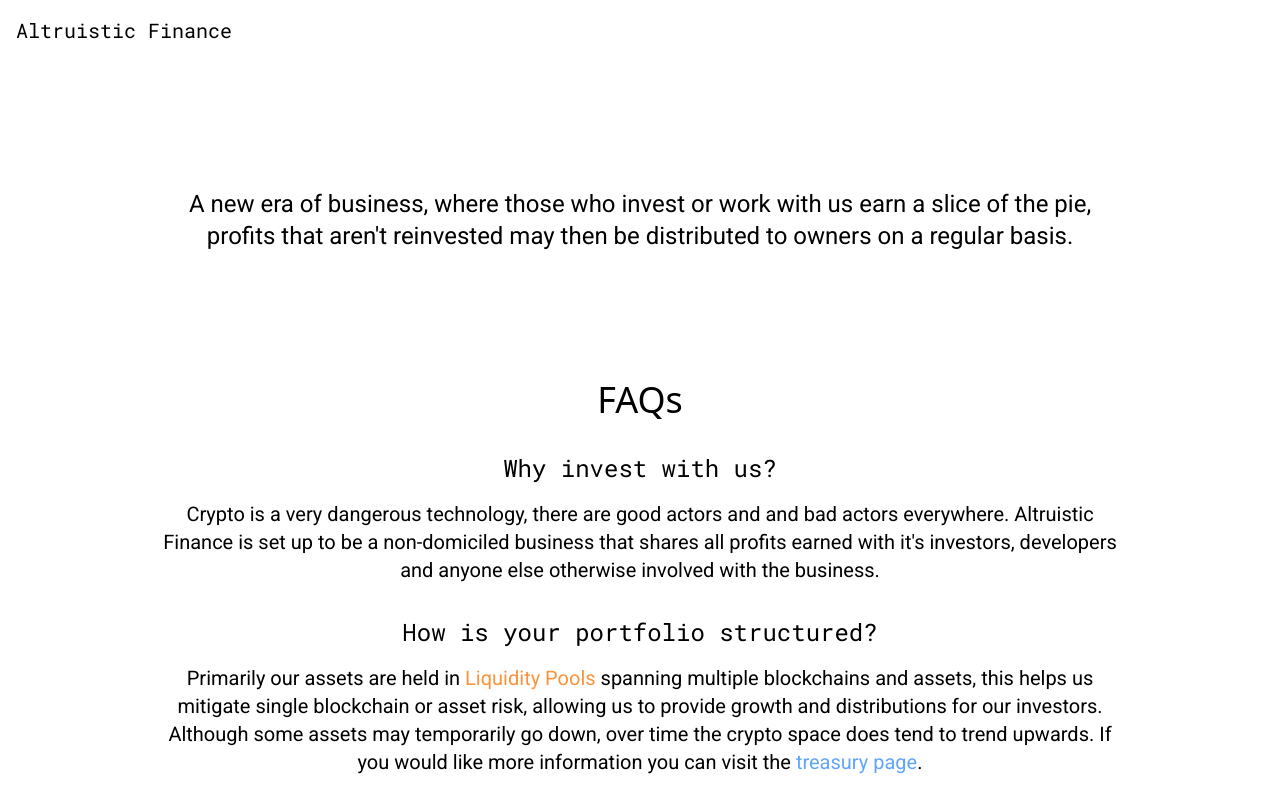
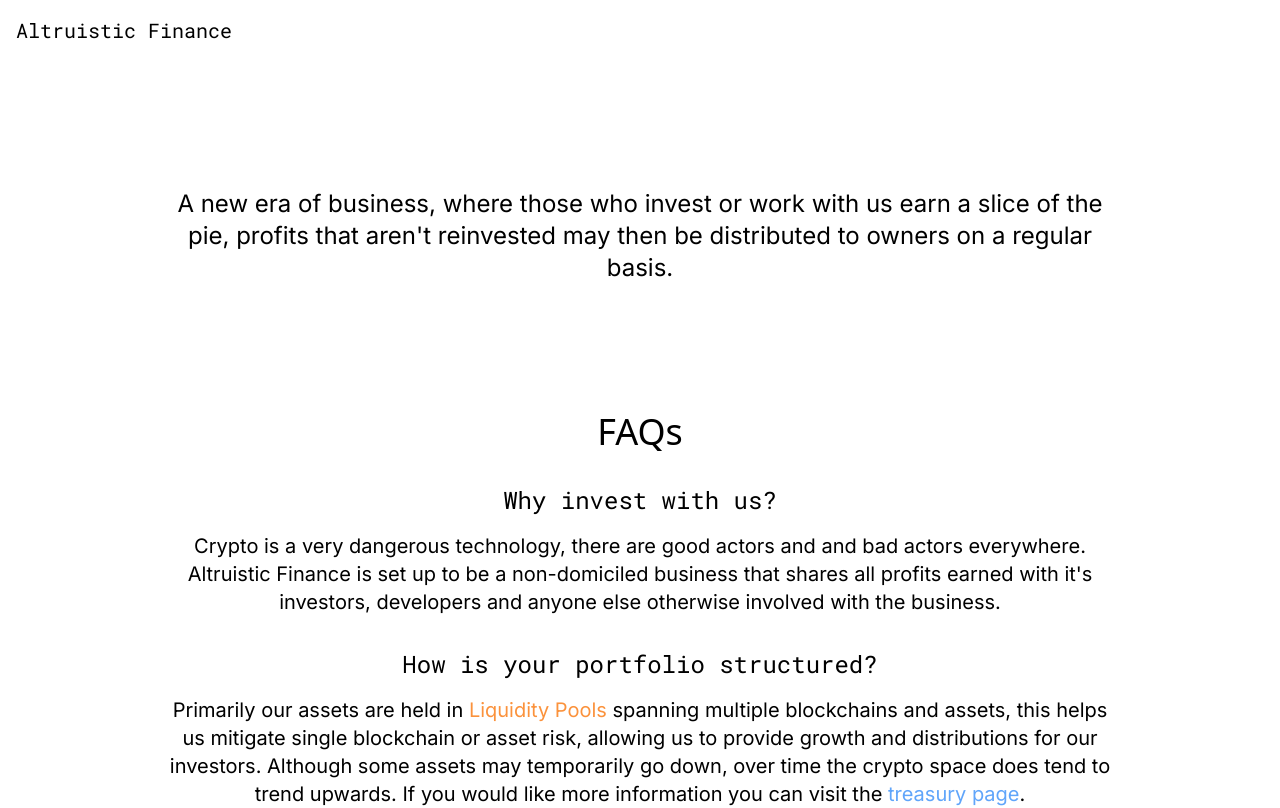
Before and after one commit to AltruisticFinance/website, a Next.js app: page / in a window 1280 px wide. Shown: the top 808 px of the page. Built offline with nearby package versions, Linux system fonts and the light colour scheme.

Commit message:
Uniform fonts.

```diff
--- a/app/page.tsx
+++ b/app/page.tsx
@@ -3,6 +3,7 @@ import Link from "next/link";
 
 const roboto = Roboto({ weight: '400', subsets: ["latin"] });
 const robotoMono = Roboto_Mono({ weight: '400', subsets: ["latin"] });
+const inter = Inter({ subsets: ["latin"] });
 
 interface FAQItem {
   title: string,
@@ -13,7 +14,7 @@ const FAQSection = ({ title, children }: FAQItem) => {
   return (
     <div className="intro max-w-[75vw] mt-0 m-8 text-center">
       <h1 className={`${robotoMono.className} text-2xl mb-4`}>{title}</h1>
-      <p className={`${roboto.className} text-xl`}>
+      <p className={`${inter.className} text-xl`}>
         {children}
       </p>
     </div>
@@ -27,7 +28,7 @@ export default function Home() {
       {/* INTRO */}
 
       <div className="intro text-2xl max-w-[75vw] m-32 text-center">
-        <p className={`${roboto.className}`}>
+        <p className={`${inter.className}`}>
           A new era of business, where those who invest or work with us earn a slice of the pie, profits that aren&apos;t reinvested may then be distributed to owners on a regular basis.
         </p>
       </div>
--- a/app/treasury/page.tsx
+++ b/app/treasury/page.tsx
@@ -2,13 +2,14 @@ import { Inter, Roboto, Roboto_Mono } from "next/font/google";
 
 const roboto = Roboto({ weight: '400', subsets: ["latin"] });
 const robotoMono = Roboto_Mono({ weight: '400', subsets: ["latin"] });
+const inter = Inter({ subsets: ["latin"] });
 
 export default function Page() {
     return (
         <main className="flex min-h-screen flex-col items-center">
             <h1 className={`text-4xl ${robotoMono.className}`}>Treasury</h1>
 
-            <p className={`my-4 ${roboto.className}`}>Currently our treasury is empty while we build our portfolio and acquire assets.</p>
+            <p className={`my-4 ${inter.className}`}>Currently our treasury is empty while we build our portfolio and acquire assets.</p>
         </main>
     )
 }
```
